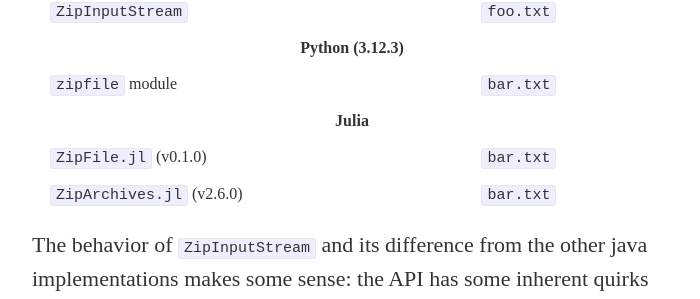
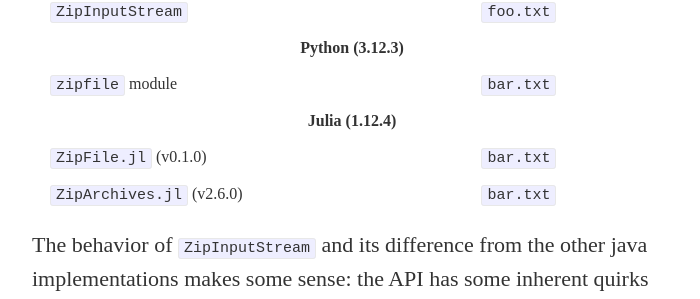
Before and after one commit to lukebemish/lukebemish.github.io, a Jekyll site: the page built from _posts/2026-01-29-zip-files.md, in a window 1280 px wide and 900 px high, scrolled down 5331 px. Shown: the part 148-447 px from the top of the window, without its empty margins (288-988 px from the left). Built offline with Jekyll 4.4.1, drawn with Linux system fonts in a browser that asks for light colours; nearby versions of some CDN libraries; some web fonts are replaced.

Commit message:
Add julia version tested with

```diff
--- a/_posts/2026-01-29-zip-files.md
+++ b/_posts/2026-01-29-zip-files.md
@@ -150,7 +150,7 @@ It would be lovely if everyone had decided to parse this kind of file the same w
             <td><code>bar.txt</code></td>
         </tr>
         <tr>
-            <th colspan="2"><strong>Julia</strong></th>
+            <th colspan="2"><strong>Julia</strong> (1.12.4)</th>
         </tr>
         <tr>
             <td><code>ZipFile.jl</code> (v0.1.0)</td>
```
